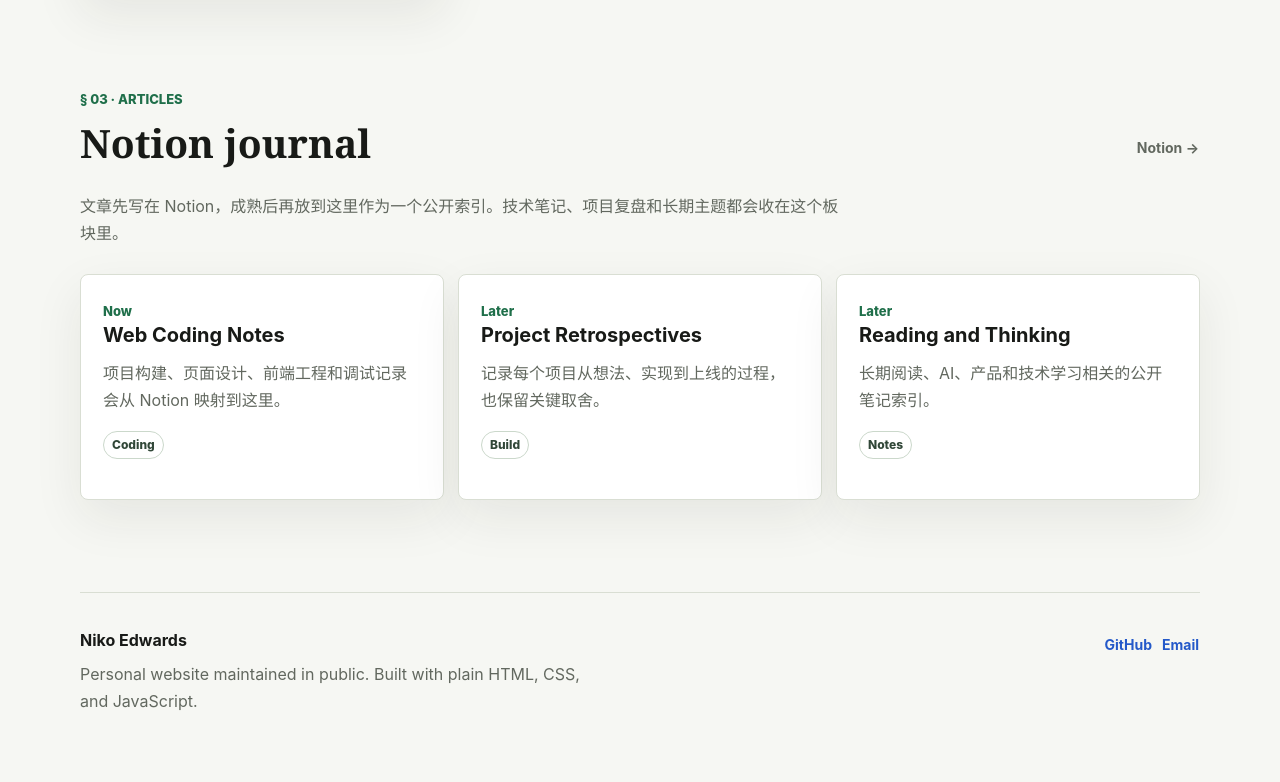
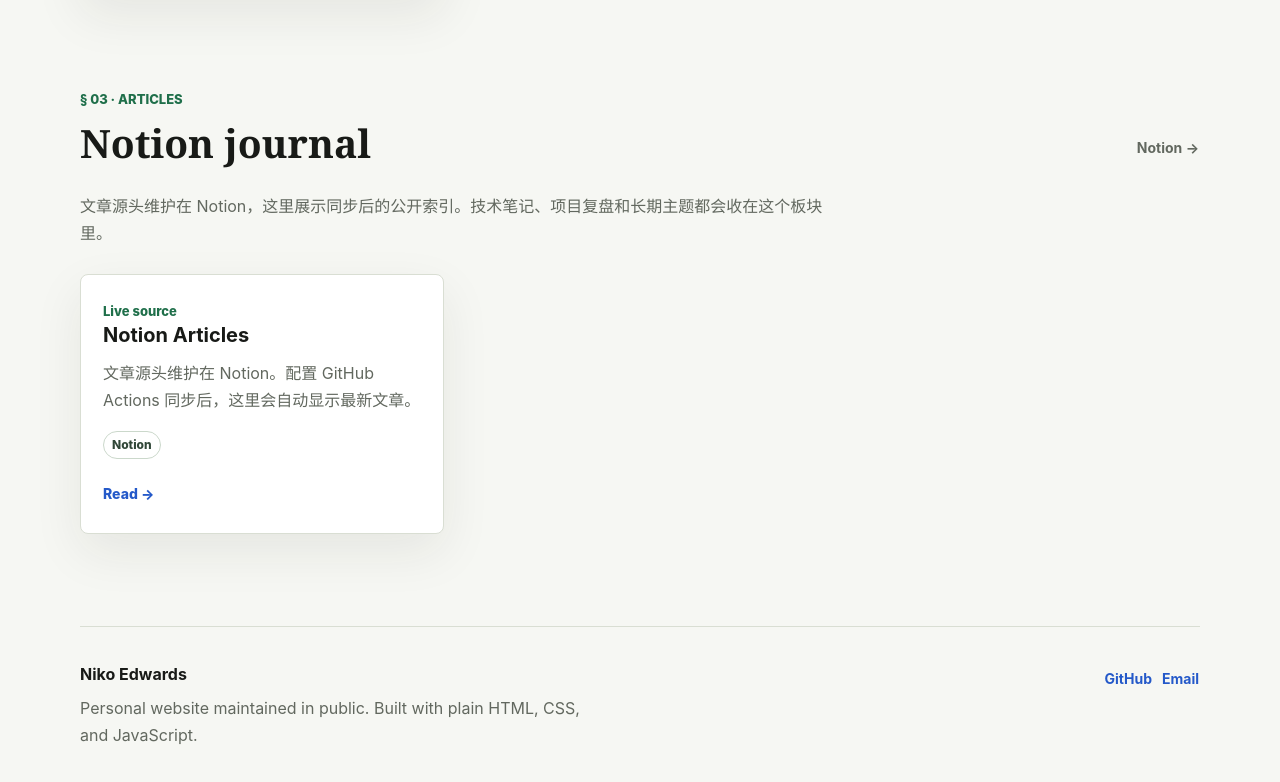
Before and after one commit to nikoedwards/website, a plain HTML site: page index.html in a window 1280 px wide. Shown: the part 2779-3561 px from the top of the page. Before the commit the page ends 3535 px from the top, so only its background shows below. Drawn offline with Linux system fonts and the light colour scheme; no server answers.

Commit message:
Add Notion article sync

```diff
--- /dev/null
+++ b/articles.json
@@ -0,0 +1,9 @@
+[
+  {
+    "title": "Notion Articles",
+    "date": "Live source",
+    "summary": "文章源头维护在 Notion。配置 GitHub Actions 同步后，这里会自动显示最新文章。",
+    "tags": ["Notion"],
+    "url": "https://www.notion.so/62f4ab3b6325461fa526f9996ee53ac9?v=db711b6352bd4edca65d7a46660d917f&source=copy_link"
+  }
+]
--- a/index.html
+++ b/index.html
@@ -134,9 +134,11 @@
           <a id="notion-link" class="text-link" href="#" target="_blank" rel="noreferrer">Notion →</a>
         </div>
         <p class="section-copy">
-          文章先写在 Notion，成熟后再放到这里作为一个公开索引。技术笔记、项目复盘和长期主题都会收在这个板块里。
+          文章源头维护在 Notion，这里展示同步后的公开索引。技术笔记、项目复盘和长期主题都会收在这个板块里。
         </p>
-        <div id="article-grid" class="article-grid" aria-live="polite"></div>
+        <div id="article-grid" class="article-grid" aria-live="polite">
+          <article class="article-card loading-card">Loading articles...</article>
+        </div>
       </section>
     </main>
 
--- a/script.js
+++ b/script.js
@@ -2,7 +2,9 @@ const siteConfig = {
   name: "Niko Edwards",
   githubUser: "nikoedwards",
   email: "1003056501@qq.com",
-  notionUrl: "",
+  notionUrl:
+    "https://www.notion.so/62f4ab3b6325461fa526f9996ee53ac9?v=db711b6352bd4edca65d7a46660d917f&source=copy_link",
+  articleFeedUrl: "articles.json",
   featuredProjects: [
     {
       title: "Personal Website",
@@ -11,26 +13,6 @@ const siteConfig = {
       stack: ["HTML", "CSS", "JavaScript"],
       repo: "https://github.com/nikoedwards/website",
       live: "https://nikoedwards.github.io/website/",
-    },
-  ],
-  articles: [
-    {
-      title: "Web Coding Notes",
-      date: "Now",
-      summary: "项目构建、页面设计、前端工程和调试记录会从 Notion 映射到这里。",
-      tag: "Coding",
-    },
-    {
-      title: "Project Retrospectives",
-      date: "Later",
-      summary: "记录每个项目从想法、实现到上线的过程，也保留关键取舍。",
-      tag: "Build",
-    },
-    {
-      title: "Reading and Thinking",
-      date: "Later",
-      summary: "长期阅读、AI、产品和技术学习相关的公开笔记索引。",
-      tag: "Notes",
     },
   ],
   socials: [
@@ -110,7 +92,35 @@ function renderProjects() {
   });
 }
 
-function renderArticles() {
+const fallbackArticles = [
+  {
+    title: "Notion Articles",
+    date: "Live source",
+    summary: "文章源头维护在 Notion。配置同步后，这里会自动显示最新的公开文章索引。",
+    tags: ["Notion"],
+    url: siteConfig.notionUrl,
+  },
+];
+
+function createArticleCard(article) {
+  const card = document.createElement("article");
+  card.className = "article-card";
+
+  const content = document.createElement("div");
+  content.append(createTextElement("span", article.date || "Notion", "article-date"));
+  content.append(createTextElement("h3", article.title || "Untitled"));
+  content.append(createTextElement("p", article.summary || "No summary yet."));
+  content.append(createTagList(article.tags?.length ? article.tags : ["Article"]));
+
+  const links = document.createElement("div");
+  links.className = "card-links";
+  if (article.url) links.append(createCardLink("Read →", article.url));
+
+  card.append(content, links);
+  return card;
+}
+
+async function renderArticles() {
   const link = byId("notion-link");
   if (siteConfig.notionUrl) {
     link.href = siteConfig.notionUrl;
@@ -121,24 +131,15 @@ function renderArticles() {
   const grid = byId("article-grid");
   grid.innerHTML = "";
 
-  siteConfig.articles.forEach((article) => {
-    const card = document.createElement("article");
-    card.className = "article-card";
-
-    const content = document.createElement("div");
-    content.append(createTextElement("span", article.date, "article-date"));
-    content.append(createTextElement("h3", article.title));
-    content.append(createTextElement("p", article.summary));
-    content.append(createTagList([article.tag]));
-
-    const links = document.createElement("div");
-    links.className = "card-links";
-    const url = article.url || siteConfig.notionUrl;
-    if (url) links.append(createCardLink("Read →", url));
-
-    card.append(content, links);
-    grid.append(card);
-  });
+  try {
+    const response = await fetch(`${siteConfig.articleFeedUrl}?v=${Date.now()}`);
+    if (!response.ok) throw new Error("Article feed unavailable");
+    const articles = await response.json();
+    const visibleArticles = Array.isArray(articles) && articles.length ? articles : fallbackArticles;
+    visibleArticles.forEach((article) => grid.append(createArticleCard(article)));
+  } catch (error) {
+    fallbackArticles.forEach((article) => grid.append(createArticleCard(article)));
+  }
 }
 
 function renderSocials() {
```
Also changed, not shown: scripts/sync-notion.mjs (added, +137 -0 lines), 2 other files.
